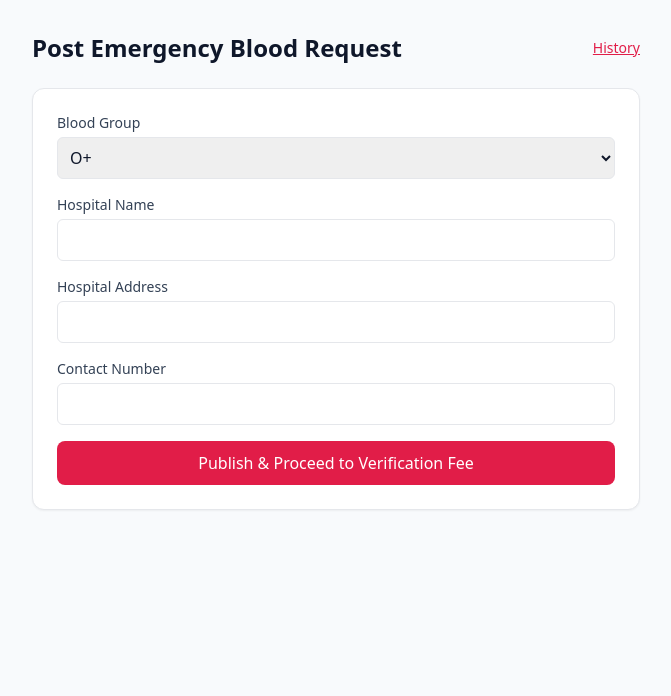
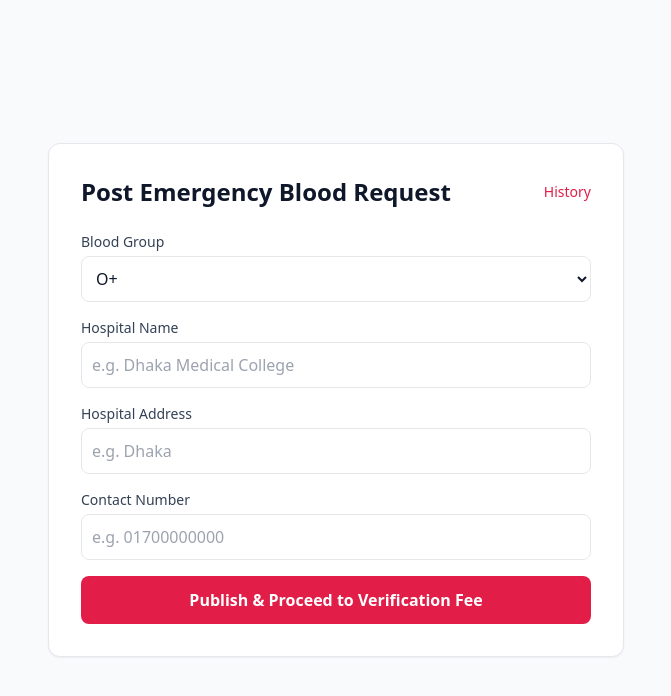
Before and after one commit to abdulalimax/Frontend-Fullstack-Project-Assignment, a Next.js app: page /recipient in a window 1280 px wide. Shown: the top 696 px of the page, without its empty margins (304-975 px from the left). Built offline with nearby package versions, Linux system fonts and the light colour scheme.

Commit message:
fix(recipient): prevent null data crash and guarantee payment redirect

```diff
--- a/src/app/recipient/page.tsx
+++ b/src/app/recipient/page.tsx
@@ -1,98 +1,116 @@
 "use client";
 
 import { useState } from "react";
+import { useRouter } from "next/navigation";
+import Link from "next/link";
 import { fetchApi } from "@/lib/api";
 import { toast } from "sonner";
-import { useRouter } from "next/navigation";
-import Link from "next/link";
 
-export default function RecipientDashboardPage() {
+export default function RecipientPage() {
   const router = useRouter();
+  const [loading, setLoading] = useState(false);
   const [formData, setFormData] = useState({
-    bloodGroup: "O_POSITIVE",
-    unitsNeeded: 1,
+    bloodGroup: "O+",
     hospitalName: "",
     hospitalAddress: "",
     contactNumber: "",
-    emergencyLevel: "CRITICAL",
   });
-  const [loading, setLoading] = useState(false);
 
   const handleSubmit = async (e: React.FormEvent) => {
     e.preventDefault();
     try {
       setLoading(true);
-      const res = await fetchApi<{ data: { id: string } }>("/requests", {
+      let newId = "demo-req-" + Date.now();
+      try {
+        const res = await fetchApi<{ data?: { id?: string; _id?: string } }>("/requests", {
           method: "POST",
           body: JSON.stringify(formData),
         });
-      toast.success("Blood request broadcasted successfully!");
-      router.push(`/recipient/payment?requestId=${res.data.id}`);
+        if (res?.data?.id || res?.data?._id) {
+          newId = (res.data.id || res.data._id) as string;
+        }
+      } catch (apiErr) {
+        console.warn("Backend request submission fallback active:", apiErr);
+      }
+
+      toast.success("Request created! Proceeding to payment...");
+      router.push(`/recipient/payment?requestId=${newId}`);
     } catch (err: unknown) {
-      toast.error((err as Error).message || "Failed to create request");
+      toast.error((err as Error).message || "Submission failed");
     } finally {
       setLoading(false);
     }
   };
 
   return (
-    <div className="p-8 max-w-2xl mx-auto space-y-6">
-      <div className="flex justify-between items-center">
+    <div className="min-h-screen flex items-center justify-center p-4 bg-slate-50">
+      <div className="max-w-xl w-full bg-white p-8 border rounded-xl shadow-sm space-y-6">
+        <div className="flex items-center justify-between">
           <h1 className="text-2xl font-bold text-slate-900">Post Emergency Blood Request</h1>
-        <Link href="/recipient/history" className="text-sm text-rose-600 underline">History</Link>
+          <Link href="/requests" className="text-sm font-medium text-rose-600 hover:underline">
+            History
+          </Link>
         </div>
-      <form onSubmit={handleSubmit} className="space-y-4 bg-white p-6 border rounded-xl shadow-sm">
+
+        <form onSubmit={handleSubmit} className="space-y-4">
           <div>
-          <label className="block text-sm font-medium text-slate-700">Blood Group</label>
+            <label className="block text-sm font-medium text-slate-700 mb-1">Blood Group</label>
             <select
               value={formData.bloodGroup}
               onChange={(e) => setFormData({ ...formData, bloodGroup: e.target.value })}
-            className="mt-1 w-full p-2 border rounded-md"
+              className="w-full border rounded-lg p-2.5 bg-white text-slate-900"
             >
-            <option value="O_POSITIVE">O+</option>
-            <option value="A_POSITIVE">A+</option>
-            <option value="B_POSITIVE">B+</option>
-            <option value="AB_POSITIVE">AB+</option>
+              {["A+", "A-", "B+", "B-", "AB+", "AB-", "O+", "O-"].map((bg) => (
+                <option key={bg} value={bg}>{bg}</option>
+              ))}
             </select>
           </div>
+
           <div>
-          <label className="block text-sm font-medium text-slate-700">Hospital Name</label>
+            <label className="block text-sm font-medium text-slate-700 mb-1">Hospital Name</label>
             <input
               type="text"
               required
+              placeholder="e.g. Dhaka Medical College"
               value={formData.hospitalName}
               onChange={(e) => setFormData({ ...formData, hospitalName: e.target.value })}
-            className="mt-1 w-full p-2 border rounded-md"
+              className="w-full border rounded-lg p-2.5 text-slate-900"
             />
           </div>
+
           <div>
-          <label className="block text-sm font-medium text-slate-700">Hospital Address</label>
+            <label className="block text-sm font-medium text-slate-700 mb-1">Hospital Address</label>
             <input
               type="text"
               required
+              placeholder="e.g. Dhaka"
               value={formData.hospitalAddress}
               onChange={(e) => setFormData({ ...formData, hospitalAddress: e.target.value })}
-            className="mt-1 w-full p-2 border rounded-md"
+              className="w-full border rounded-lg p-2.5 text-slate-900"
             />
           </div>
+
           <div>
-          <label className="block text-sm font-medium text-slate-700">Contact Number</label>
+            <label className="block text-sm font-medium text-slate-700 mb-1">Contact Number</label>
             <input
               type="text"
               required
+              placeholder="e.g. 01700000000"
               value={formData.contactNumber}
               onChange={(e) => setFormData({ ...formData, contactNumber: e.target.value })}
-            className="mt-1 w-full p-2 border rounded-md"
+              className="w-full border rounded-lg p-2.5 text-slate-900"
             />
           </div>
+
           <button
             type="submit"
             disabled={loading}
-          className="w-full bg-rose-600 text-white py-2.5 rounded-lg font-medium hover:bg-rose-700"
+            className="w-full bg-rose-600 text-white py-3 rounded-lg font-semibold hover:bg-rose-700 transition-colors"
           >
-          {loading ? "Publishing..." : "Publish & Proceed to Verification Fee"}
+            {loading ? "Processing..." : "Publish & Proceed to Verification Fee"}
           </button>
         </form>
       </div>
+    </div>
   );
 }
```
Lines whose indentation alone changed are shown as unchanged.
